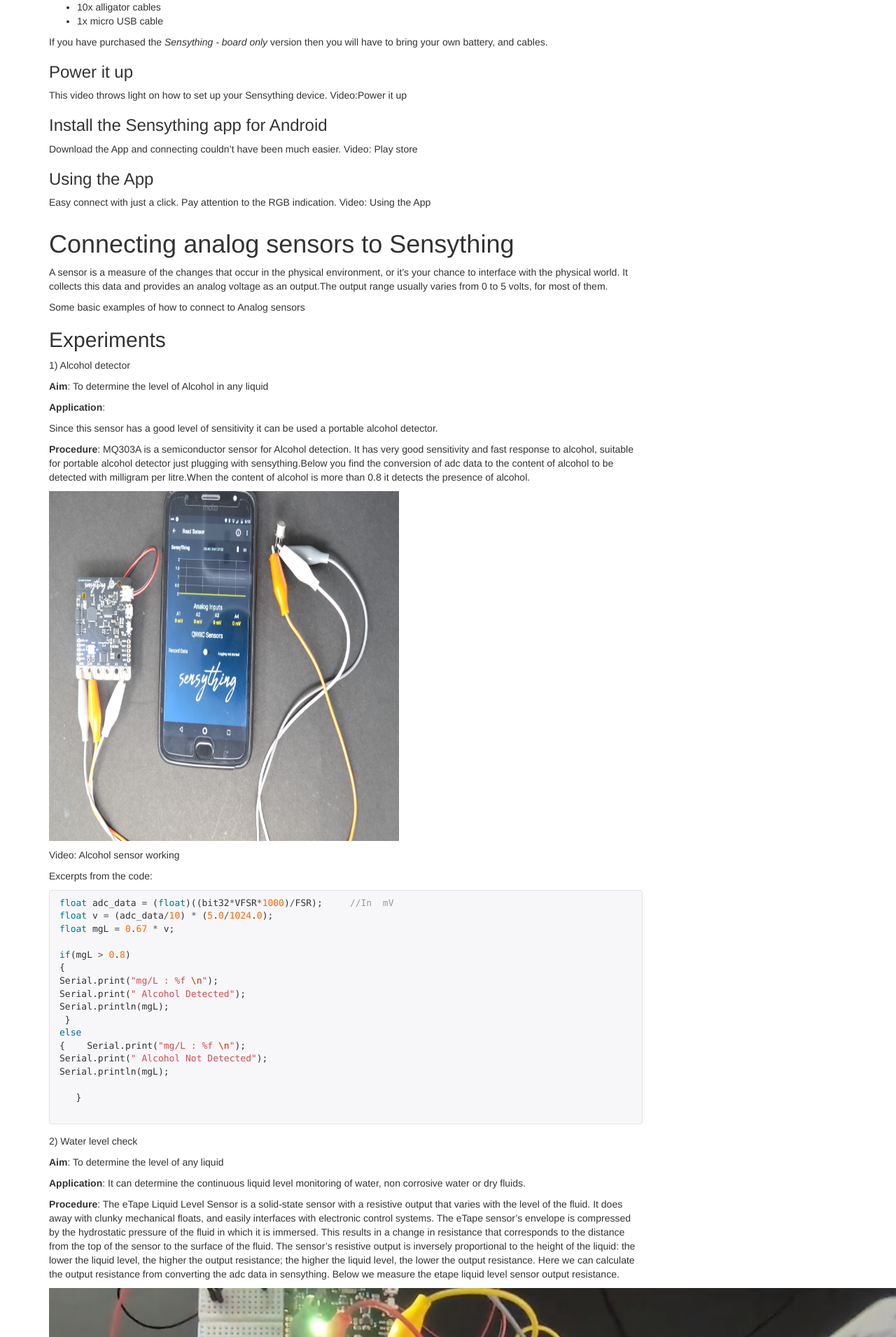
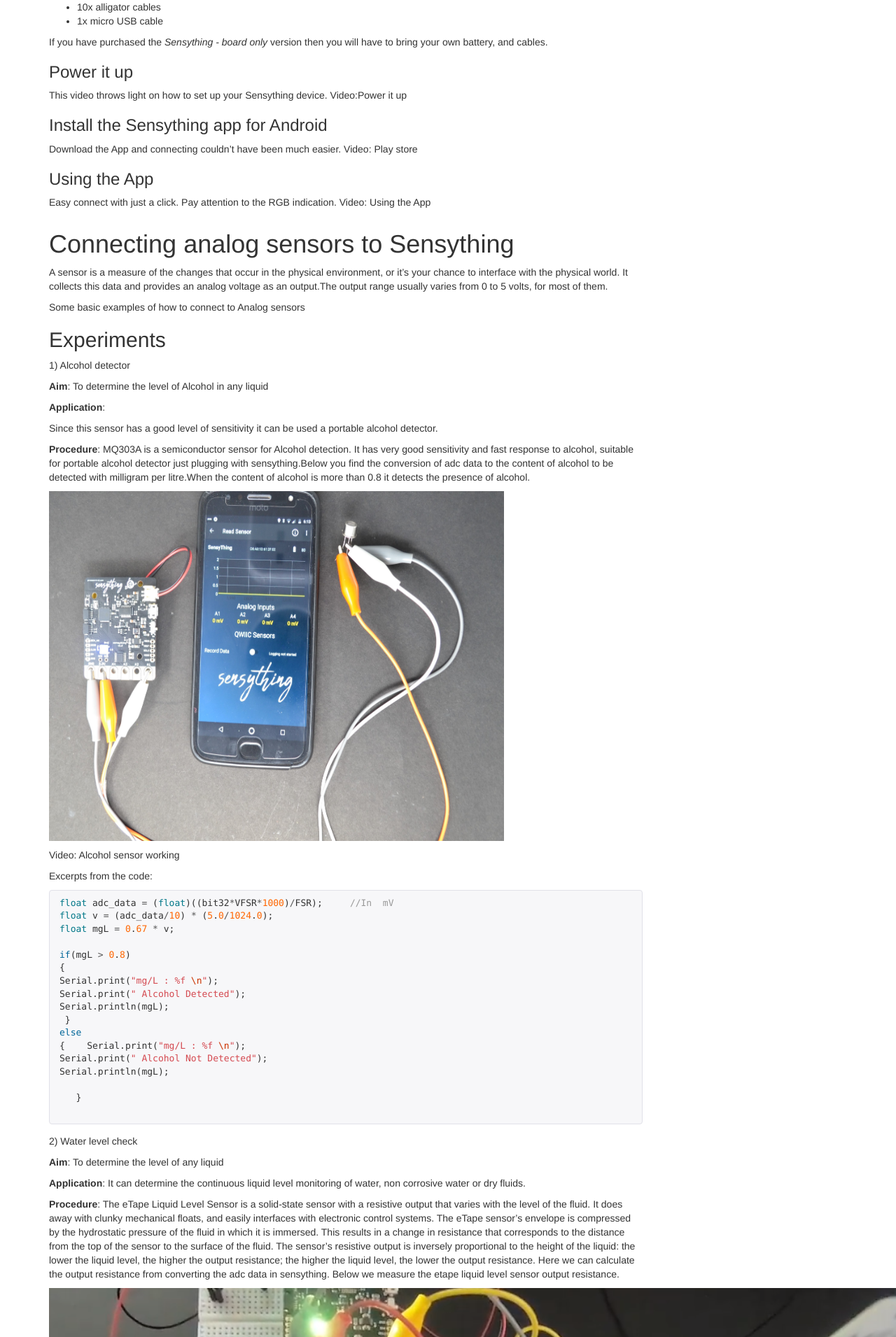
Before and after one commit to Protocentral/protocentral_sensything, a Jekyll site: the page built from docs/index.md, in a window 1280 px wide. Shown: the part 1363-3274 px from the top of the page at 70% size. Built offline with Jekyll 4.4.1, drawn with Linux system fonts in a browser that asks for light colours; nearby versions of some CDN libraries; comment, search, counter and statistics services are not loaded; our own code applies the rules of GitHub Pages for plain Markdown files.

Commit message:
Update index.md

```diff
--- a/docs/index.md
+++ b/docs/index.md
@@ -56,7 +56,7 @@
 **Procedure**:
 	MQ303A is a semiconductor sensor for Alcohol detection. It has very good sensitivity and fast response to alcohol, suitable for portable alcohol detector just plugging with sensything.Below you find the conversion of adc data to the content of alcohol to be detected with milligram per litre.When the content of alcohol is more than 0.8 it detects the presence of alcohol.
 
-<img src="images/Alcohol sensor.jpg" width="500" height="500" />
+<img src="images/Alcohol sensor.jpg" width="650" height="500" />
 
 Video: Alcohol sensor working
 
```
